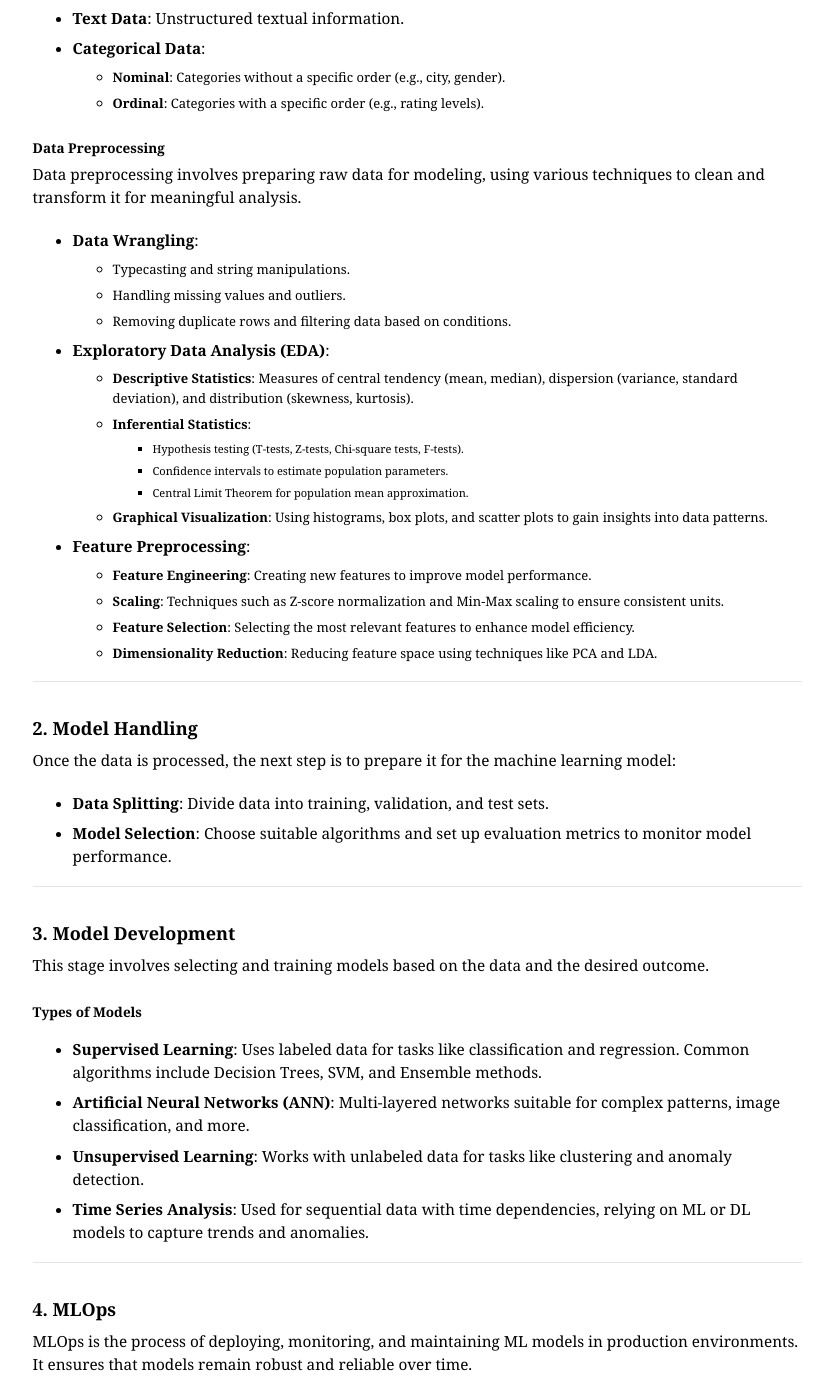
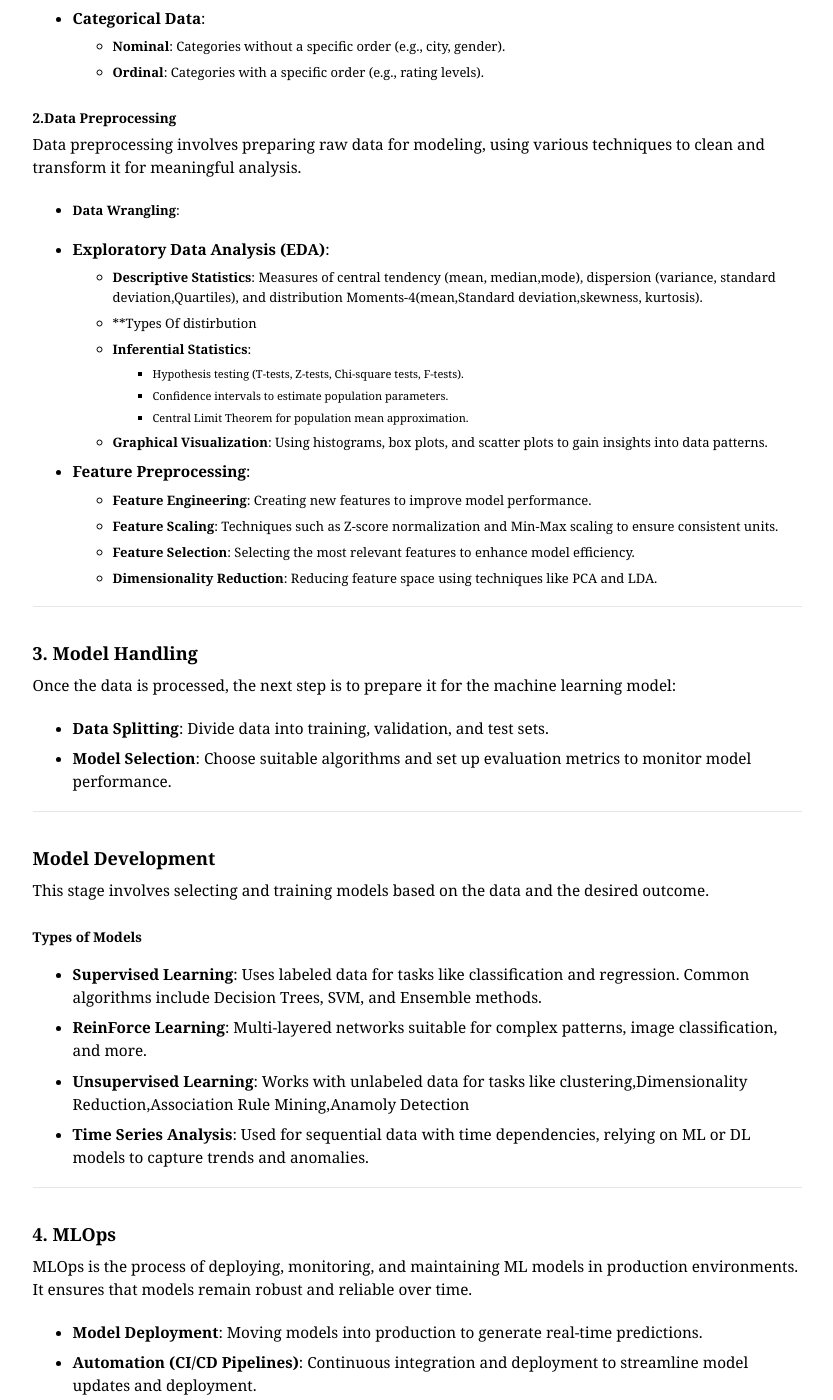
Before and after one commit to DileepKumarIrri/Port-Folio, a Jekyll site: the page built from _posts/2024-10-29-Ml Overview.md, in a window 1280 px wide and 1400 px high, scrolled down 911 px. Shown: the whole window, without its empty margins (249-1082 px from the left). Built offline with Jekyll 4.4.1, drawn with Linux system fonts in a browser that asks for light colours; some of the changed text lies outside the part shown.

Commit message:
Eigen Values

```diff
--- a/_posts/2024-10-29-Ml Overview.md
+++ b/_posts/2024-10-29-Ml Overview.md
@@ -12,8 +12,8 @@
    - Data Description
    - Data Preprocessing
 2. [Model Handling](#model-handling)
-3. [Model Development](#model-development)
-4. [MLOps](#mlops)
+<!-- 3. [Model Development](#model-development)
+4. [MLOps](#mlops) -->
 
 ---
 
@@ -32,16 +32,14 @@ The initial steps of any ML pipeline involve data acquisition and preparation, i
   - **Nominal**: Categories without a specific order (e.g., city, gender).
   - **Ordinal**: Categories with a specific order (e.g., rating levels).
 
-#### Data Preprocessing
+#### 2.Data Preprocessing
 Data preprocessing involves preparing raw data for modeling, using various techniques to clean and transform it for meaningful analysis.
 
 - **Data Wrangling**:
-  - Typecasting and string manipulations.
-  - Handling missing values and outliers.
-  - Removing duplicate rows and filtering data based on conditions.
 
 - **Exploratory Data Analysis (EDA)**:
-  - **Descriptive Statistics**: Measures of central tendency (mean, median), dispersion (variance, standard deviation), and distribution (skewness, kurtosis).
+  - **Descriptive Statistics**: Measures of central tendency (mean, median,mode), dispersion (variance, standard deviation,Quartiles), and distribution Moments-4(mean,Standard deviation,skewness, kurtosis).
+  - **Types Of distirbution
   - **Inferential Statistics**:
     - Hypothesis testing (T-tests, Z-tests, Chi-square tests, F-tests).
     - Confidence intervals to estimate population parameters.
@@ -51,13 +49,13 @@ Data preprocessing involves preparing raw data for modeling, using various techn
 
 - **Feature Preprocessing**:
   - **Feature Engineering**: Creating new features to improve model performance.
-  - **Scaling**: Techniques such as Z-score normalization and Min-Max scaling to ensure consistent units.
+  - **Feature Scaling**: Techniques such as Z-score normalization and Min-Max scaling to ensure consistent units.
   - **Feature Selection**: Selecting the most relevant features to enhance model efficiency.
   - **Dimensionality Reduction**: Reducing feature space using techniques like PCA and LDA.
 
 ---
 
-### 2. Model Handling
+### 3. Model Handling
 
 Once the data is processed, the next step is to prepare it for the machine learning model:
 - **Data Splitting**: Divide data into training, validation, and test sets.
@@ -65,14 +63,14 @@ Once the data is processed, the next step is to prepare it for the machine learn
 
 ---
 
-### 3. Model Development
+###  Model Development
 
 This stage involves selecting and training models based on the data and the desired outcome.
 
 #### Types of Models
 - **Supervised Learning**: Uses labeled data for tasks like classification and regression. Common algorithms include Decision Trees, SVM, and Ensemble methods.
-- **Artificial Neural Networks (ANN)**: Multi-layered networks suitable for complex patterns, image classification, and more.
-- **Unsupervised Learning**: Works with unlabeled data for tasks like clustering and anomaly detection.
+- **ReinForce Learning**: Multi-layered networks suitable for complex patterns, image classification, and more.
+- **Unsupervised Learning**: Works with unlabeled data for tasks like clustering,Dimensionality Reduction,Association Rule Mining,Anamoly Detection
 - **Time Series Analysis**: Used for sequential data with time dependencies, relying on ML or DL models to capture trends and anomalies.
 
 ---
@@ -92,3 +90,18 @@ MLOps is the process of deploying, monitoring, and maintaining ML models in prod
 This ML pipeline provides a comprehensive roadmap for developing, deploying, and managing machine learning models in a production environment. By following each stage, from data handling to MLOps, we can ensure that models are trained on high-quality data, are well-suited for the task, and remain robust over time.
 
 ---
+
+Data of four Levels-
+
+1.Numeric,text,categorical
+2.Time or non Time series
+3.Structured,Unstructured,Semi Structures
+4.Qunatitative Data,Qualitative data
+
+
+
+1.Data handling,Model development
+2.storage and comutation
+3
+4.in detail
+5.Satistics ,Linear algebra,caluclus optmisations
```
Also changed, not shown: 1 other file.
